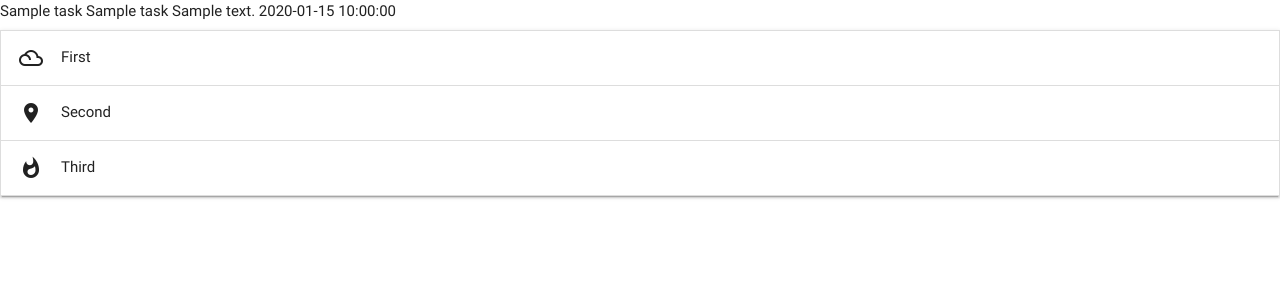
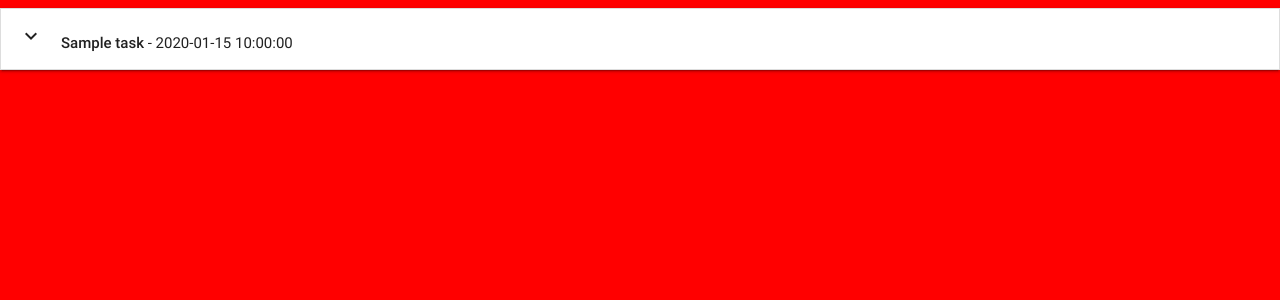
Before and after one commit to loulunds/Task_Manager.MongoDB, a Flask app: page / in a window 1280 px wide. Shown: the top 300 px of the page. Run offline with Flask 2, Linux system fonts and the light colour scheme; a database or web service that is not in the repository returns one stand-in record (values such as "Sample title"); some libraries are stand-ins or nearby versions.

Commit message:
static folder added

```diff
--- a/app.py
+++ b/app.py
@@ -18,7 +18,20 @@ mongo = PyMongo(app)
 @app.route('/get_tasks')
 def get_tasks():
     return render_template("tasks.html",
-                            tasks=mongo.db.tasks.find())
+                           tasks=mongo.db.tasks.find())
+
+
+@app.route('/add_task')
+def add_task():
+    return render_template('addtask.html',
+                           categories=mongo.db.categories.find())
+
+
+@app.route('/insert_task', methods=['POST'])
+def insert_task():
+    tasks = mongo.db.tasks
+    tasks.insert_one(request.form.to_dict())
+    return redirect(url_for('get_tasks'))
 
 
 if __name__ == '__main__':
--- /dev/null
+++ b/static/css/style.css
@@ -0,0 +1,3 @@
+body {
+    background-color: red;
+}
--- a/templates/base.html
+++ b/templates/base.html
@@ -1,22 +1,37 @@
 <!DOCTYPE html>
 <html lang="en">
-<head>
-    <meta charset="UTF-8">
-    <meta name="viewport" content="width=device-width, initial-scale=1.0">
-    <link href="https://fonts.googleapis.com/icon?family=Material+Icons" rel="stylesheet">
-    <link rel="stylesheet" href="https://cdnjs.cloudflare.com/ajax/libs/materialize/0.100.2/css/materialize.min.css">
+  <head>
+    <meta charset="UTF-8" />
+    <meta name="viewport" content="width=device-width, initial-scale=1.0" />
+    <link href="https://fonts.googleapis.com/icon?family=Material+Icons" rel="stylesheet"/>
+    <link rel="stylesheet" href="https://cdnjs.cloudflare.com/ajax/libs/materialize/0.100.2/css/materialize.min.css"/>
+    <link rel="stylesheet" href="{{url_for('static', filename='css/style.css')}}" type="text/css"/>
     <title>Task Manager</title>
-</head>
-<body>
-    {% block content %}
-    {% endblock %}
+  </head>
+  <body>
+    {% block content %} {% endblock %}
 
-    <script src="https://cdnjs.cloudflare.com/ajax/libs/jquery/3.2.1/jquery.min.js"></script>
+    <script src="https://code.jquery.com/jquery-3.5.1.min.js" integrity="sha256-9/aliU8dGd2tb6OSsuzixeV4y/faTqgFtohetphbbj0=" crossorigin="anonymous"></script>
     <script src="https://cdnjs.cloudflare.com/ajax/libs/materialize/0.100.2/js/materialize.min.js"></script>
-    <script type="text/javascript">$(document).ready(function(){
-        $('.collapsible').collapsible();
-    });
+    <script type="text/javascript">
+      $(document).ready(function () {
+        $(".collapsible").collapsible();
+        $('select').material_select();
+      });
+
+      $(".datepicker").pickadate({
+        selectMonths: true, // Creates a dropdown to control month
+        selectYears: 15, // Creates a dropdown of 15 years to control year,
+        today: "Today",
+        clear: "Clear",
+        close: "Ok",
+        closeOnSelect: false, // Close upon selecting a date,
+      });
+
+      document.getElementById("matfix").addEventListener("click", function (e) {
+        e.stopPropagation();
+      });
+
     </script>
-
-</body>
+  </body>
 </html>
--- a/templates/tasks.html
+++ b/templates/tasks.html
@@ -1,25 +1,18 @@
 {% extends 'base.html' %}
 {% block content %}
-    {% for task in tasks %}
-        {{task.task_name}}
-        {{task.category_name}}
-        {{task.task_description}}
-        {{task.is_urgent}}
-        {{task.due_date}}
-    {% endfor %}
-
-<ul class="collapsible">
-    <li>
-      <div class="collapsible-header"><i class="material-icons">filter_drama</i>First</div>
-      <div class="collapsible-body"><span>Lorem ipsum dolor sit amet.</span></div>
-    </li>
-    <li>
-      <div class="collapsible-header"><i class="material-icons">place</i>Second</div>
-      <div class="collapsible-body"><span>Lorem ipsum dolor sit amet.</span></div>
-    </li>
-    <li>
-      <div class="collapsible-header"><i class="material-icons">whatshot</i>Third</div>
-      <div class="collapsible-body"><span>Lorem ipsum dolor sit amet.</span></div>
-    </li>
-  </ul>
+    <ul class="collapsible" data-collapsible="accordion">
+        {% for task in tasks %}
+        <li>
+            <div class="collapsible-header">
+                <div class=" task_header col s9">
+                    <i class="material-icons">expand_more</i><strong>{{task.task_name}}</strong> - {{task.due_date}}
+                </div>
+            </div>
+            <div class="collapsible-body">
+                <span>{{task.task_description}}
+                </span>
+            </div>
+        </li>
+        {% endfor %}
+    </ul>
 {% endblock %}
```
Also changed, not shown: templates/addtask.html (added, +58 -0 lines).
